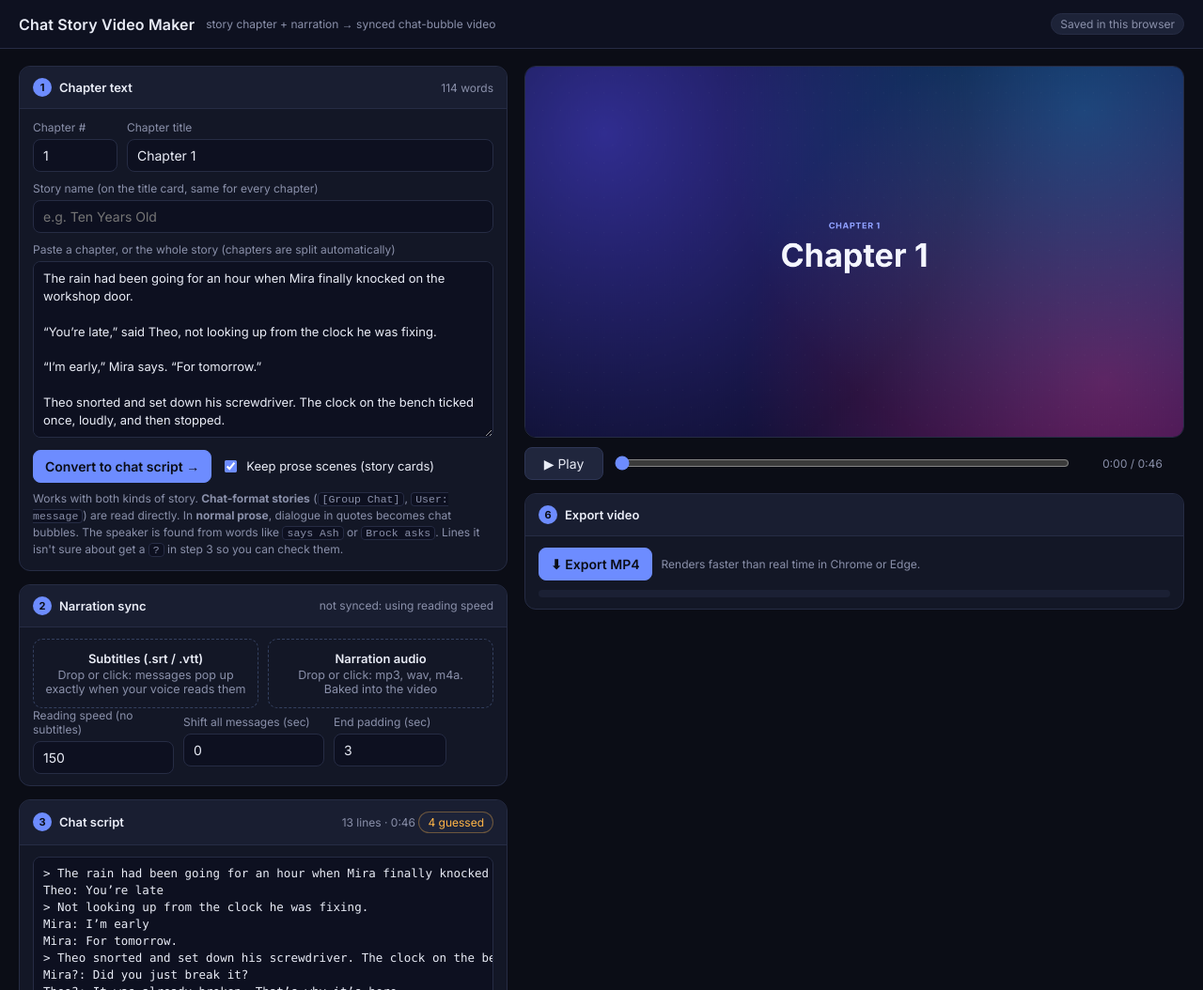
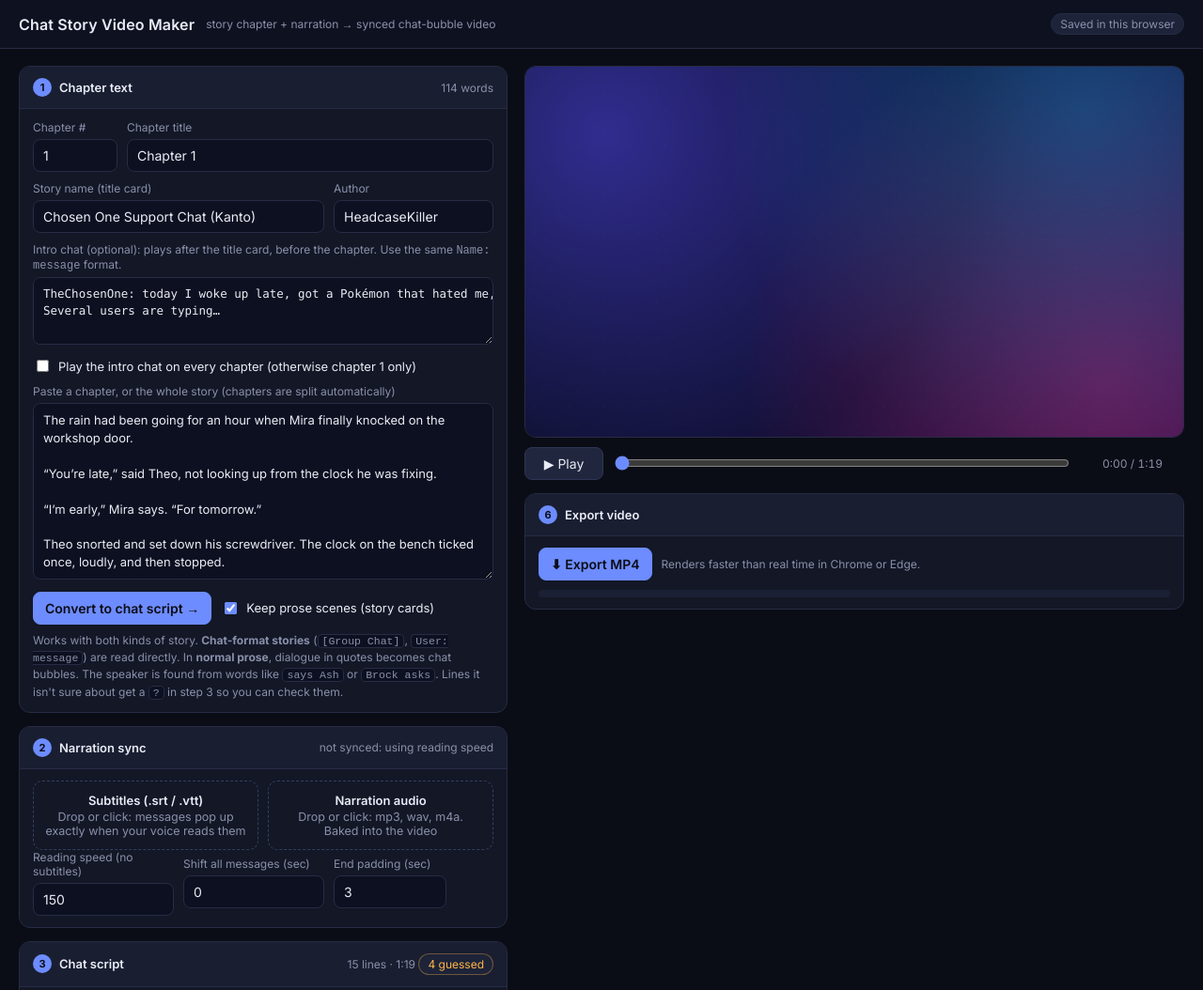
Before and after one commit to PC-60/CHAT-VIDEO-MAKER, a plain HTML site: page index.html in a window 1280 px wide. Shown: the top 1054 px of the page at 94% size. Drawn offline with Linux system fonts and the light colour scheme.

Commit message:
Enhance story input fields and options
Updated input fields for story and chapter details, including author and intro chat options.

```diff
--- a/index.html
+++ b/index.html
@@ -98,7 +98,15 @@ input[type=file]{display:none}
         <div style="width:90px"><label class="f">Chapter #</label><input type="number" id="chNum" min="1" value="1"></div>
         <div class="grow"><label class="f">Chapter title</label><input type="text" id="chTitle" value="Chapter 1"></div>
       </div>
-      <div class="row"><div class="grow"><label class="f">Story name (on the title card, same for every chapter)</label><input type="text" id="storyName" placeholder="e.g. Ten Years Old"></div></div>
+      <div class="row">
+        <div class="grow"><label class="f">Story name (title card)</label><input type="text" id="storyName" placeholder="e.g. Chosen One Support Chat (Kanto)"></div>
+        <div style="width:170px"><label class="f">Author</label><input type="text" id="author" placeholder="e.g. HeadcaseKiller"></div>
+      </div>
+      <div class="row"><div class="grow">
+        <label class="f">Intro chat (optional): plays after the title card, before the chapter. Use the same <code>Name: message</code> format.</label>
+        <textarea id="introMsg" rows="3" class="code" spellcheck="false" placeholder="TheChosenOne: today I woke up late…&#10;Several users are typing…"></textarea>
+      </div></div>
+      <div class="row"><label class="check"><input type="checkbox" id="introAll"> Play the intro chat on every chapter (otherwise chapter 1 only)</label></div>
       <div class="row" id="chapRow" style="display:none">
         <div class="grow"><label class="f">Chapters found in your story: pick one to convert</label><select id="chapSel"></select></div>
         <button class="btn" id="chapPrev" title="Previous chapter" style="align-self:flex-end">◀</button><button class="btn" id="chapNext" title="Next chapter" style="align-self:flex-end">▶</button>
@@ -176,7 +184,7 @@ input[type=file]{display:none}
         <label class="check"><input type="checkbox" id="optTyping" checked> Typing dots before messages</label>
         <label class="check"><input type="checkbox" id="optNames" checked> Show names</label>
         <label class="check"><input type="checkbox" id="optTime" checked> Timestamps</label>
-        <label class="check"><input type="checkbox" id="optIntro" checked> Title card (adds 3 s at the start)</label>
+        <label class="check"><input type="checkbox" id="optIntro" checked> Intro (title card + intro chat)</label>
       </div>
     </div>
   </div>
@@ -2390,7 +2398,7 @@ function layout(W,H){
     const cast=castFor(m.who);const right=isMe(m.who,m.chat);
     const prevB=i>0?MSGS[i-1]:null;const first=!(prevB&&prevB.kind==='b'&&prevB.who===m.who&&prevB.chat===m.chat);
     c.font=`400 ${fs}px ${FONT}`;const maxW=g.CW*(right?.68:.64)-px*2-(showTime?timeW*.15:0);const lines=wrap(c,m.text,maxW);const w=Math.max(...lines.map(l=>c.measureText(l).width))+px*2;
-    const nh=(!right&&first&&showNames)?nameH:0;
+    const nh=((!right||m.intro)&&first&&showNames)?nameH:0;
     return{m,lines,w,h:nh+lines.length*lh+py*2,nh,kind:'b',right,first,cast}});
   return{g,items,fs,lh,px,py,avR,gap:12*g.ui,gapTight:4*g.ui,typH:(lh+py*2),timeW}
 }
@@ -2424,8 +2432,8 @@ function drawFrame(ctx,t){
   if(!bgCache||bgCache.width!==W||bgCache.height!==H||bgCache._t!==CUR_THEME){bgCache=buildBg(W,H);bgCache._t=CUR_THEME}
   ctx.drawImage(bgCache,0,0);
   const tc=t-PRE;
-  const introA=PRE?1-ss(PRE-.7,PRE,t):0;
-  const chatA=PRE?ss(PRE-.7,PRE,t):1;
+  const introA=TITLE_DUR?1-ss(TITLE_DUR-.7,TITLE_DUR,t):0;
+  const chatA=TITLE_DUR?ss(TITLE_DUR-.7,TITLE_DUR,t):1;
   let dim=0,card=null,cardA=0;const n=lastIdx(tc);
   if(n>=0&&MSGS[n].kind==='p'){let s=n;while(s>0&&MSGS[s-1].kind==='p')s--;dim=ease((tc-MSGS[s].t)/.5);card=items[n];cardA=ease((tc-MSGS[n].t)/.4)}
   else if(n>0&&MSGS[n-1].kind==='p'){const k=1-ease((tc-MSGS[n].t)/.45);dim=k;card=items[n-1];cardA=k}
@@ -2443,14 +2451,22 @@ function drawProse(ctx,it,a,g,th){const{W,H,ui}=g;const fs=it.pfs,lh=fs*1.55,pad
   ctx.textAlign='left';ctx.textBaseline='alphabetic';ctx.fillStyle=th.title;ctx.font=`italic 400 ${fs}px ${SERIF}`;
   it.plines.forEach((l,k)=>ctx.fillText(l,x+pad,y+pad+top+lh*(k+.72)));ctx.restore()}
 function drawIntro(ctx,t,g,th,a){const{W,H,ui}=g;ctx.save();ctx.globalAlpha=a;
-  const k=ss(0,.9,t);const z=1+(1-k)*.04;ctx.translate(W/2,H/2);ctx.scale(z,z);ctx.translate(-W/2,-H/2);
-  const n=String($('chNum').value||'');const title=$('chTitle').value||'';const story=$('storyName').value||'';
+  const k=ss(0,1.2,t);const z=1+(1-k)*.035;ctx.translate(W/2,H/2);ctx.scale(z,z);ctx.translate(-W/2,-H/2);
+  const story=$('storyName').value.trim(),author=$('author').value.trim(),n=String($('chNum').value||''),ct=$('chTitle').value.trim();
+  let main=story||ct||'Chapter '+n,paren='';const pm=main.match(/^(.*?)\s*(\([^)]*\))\s*$/);if(pm&&pm[1]){main=pm[1];paren=pm[2].slice(1,-1)}
+  const chapTitle=story&&ct&&!/^chapter\s*\d+$/i.test(ct)?ct:'';
+  const sp=s=>s.split('').join(String.fromCharCode(8202));
   ctx.textAlign='center';ctx.textBaseline='middle';
-  if(story){ctx.fillStyle=th.sub;ctx.font=`500 ${18*ui}px ${FONT}`;ctx.fillText(story.toUpperCase().split('').join(String.fromCharCode(8202)),W/2,H/2-92*ui)}
-  ctx.fillStyle=th.accent;ctx.font=`700 ${16*ui}px ${FONT}`;ctx.fillText(`CHAPTER ${n}`.split('').join(String.fromCharCode(8202)),W/2,H/2-48*ui);
-  ctx.fillStyle=th.title;ctx.font=`700 ${Math.min(60*ui,(g.land?60:48)*ui)}px ${FONT}`;const tl=wrap(ctx,title,W*.8);tl.slice(0,2).forEach((l,i)=>ctx.fillText(l,W/2,H/2+(i-(tl.length>1?.5:0))*64*ui+10*ui));
-  const lw=ss(.3,1.3,t)*120*ui;ctx.fillStyle=th.accent;rrect(ctx,W/2-lw/2,H/2+(tl.length>1?84:58)*ui,lw,3*ui,2*ui);ctx.fill();
-  ctx.restore();ctx.textAlign='left'}
+  const tfs=(g.land?62:54)*ui;ctx.font=`800 ${tfs}px ${FONT}`;const tl=wrap(ctx,main,W*.82).slice(0,3);
+  const parts=[];if(story)parts.push({h:20*ui,draw:(y)=>{ctx.fillStyle=th.accent;ctx.font=`700 ${15*ui}px ${FONT}`;ctx.fillText(sp(`CHAPTER ${n}`),W/2,y)}},{h:26*ui});
+  tl.forEach(l=>parts.push({h:tfs*1.12,draw:(y)=>{ctx.fillStyle=th.title;ctx.font=`800 ${tfs}px ${FONT}`;ctx.fillText(l,W/2,y)}}));
+  if(paren)parts.push({h:8*ui},{h:34*ui,draw:(y)=>{ctx.fillStyle=th.accent;ctx.font=`italic 500 ${26*ui}px ${SERIF}`;ctx.fillText(paren,W/2,y)}});
+  if(author)parts.push({h:14*ui},{h:26*ui,draw:(y)=>{ctx.fillStyle=th.sub;ctx.font=`500 ${19*ui}px ${FONT}`;ctx.fillText('by '+author,W/2,y)}});
+  parts.push({h:26*ui},{h:4*ui,draw:(y,e)=>{const lw=e*130*ui;ctx.fillStyle=th.accent;rrect(ctx,W/2-lw/2,y-1.5*ui,lw,3*ui,2*ui);ctx.fill()}});
+  if(chapTitle)parts.push({h:26*ui},{h:32*ui,draw:(y)=>{ctx.fillStyle=th.title;ctx.font=`600 ${24*ui}px ${FONT}`;ctx.fillText(chapTitle,W/2,y)}});
+  const tot=parts.reduce((s,p)=>s+p.h,0);let y=H/2-tot/2,d=0;
+  parts.forEach(p=>{if(p.draw){const e=ss(d,d+.55,t);ctx.save();ctx.globalAlpha*=e;ctx.translate(0,(1-e)*14*ui);p.draw(y+p.h/2,e);ctx.restore();d+=.16}y+=p.h});
+  ctx.restore();ctx.textAlign='left';ctx.textBaseline='alphabetic'}
 function drawChat(ctx,tc,g,items,th){
   const{W,H,ui,CW,cx}=g;const{gap,gapTight,typH}=L;
   const panelX=cx-16*ui,panelW=CW+32*ui,pTop=g.top,pBot=g.bottom;
@@ -2458,7 +2474,7 @@ function drawChat(ctx,tc,g,items,th){
     ctx.strokeStyle=th.border;ctx.lineWidth=1*ui;rrect(ctx,panelX+.5,pTop+.5,panelW-1,pBot-pTop-1,26*ui);ctx.stroke()}
   const n=lastIdx(tc);
   const cur=n>=0?MSGS[n].chat:(MSGS[0]?MSGS[0].chat:'');
-  let secT=-1e9;for(let i=n;i>=0;i--){if(MSGS[i].kind==='c'){secT=MSGS[i].t;break}}
+  let secT=-1e9;for(let i=n;i>=0;i--){if(MSGS[i].kind==='c'){if(!(i>0&&MSGS[i-1].chat===MSGS[i].chat))secT=MSGS[i].t;break}}
   const fin=clamp((tc-secT)/.45);
   ctx.save();rrect(ctx,panelX,pTop,panelW,pBot-pTop,26*ui);ctx.clip();
   // header
@@ -2526,7 +2542,7 @@ function drawItem(ctx,it,y,e,eb,th,lastOfRun){const{g,fs,lh,px,py,avR}=L;const u
     it.lines.forEach((l,k)=>ctx.fillText(l,g.cx+g.CW/2,y+py+lh*.9*(k+.78)));ctx.restore();return}
   const c=it.cast;const bh=it.h-it.nh;const by=y+it.nh;
   const x=it.right?g.cx+g.CW-it.w:g.cx+avR*2+12*ui;
-  if(it.nh){ctx.fillStyle=c.color;ctx.font=`600 ${14.5*g.u}px ${FONT}`;ctx.fillText(it.m.who,x+6*ui,y+it.nh-7*ui)}
+  if(it.nh){ctx.fillStyle=c.color;ctx.font=`600 ${14.5*g.u}px ${FONT}`;if(it.right){ctx.textAlign='right';ctx.fillText(it.m.who,x+it.w-6*ui,y+it.nh-7*ui);ctx.textAlign='left'}else ctx.fillText(it.m.who,x+6*ui,y+it.nh-7*ui)}
   if(!it.right&&it.first)drawAvatar(ctx,g.cx+avR,by+avR,avR,c,th,false);
   const sc=.86+.14*eb;const ox=it.right?x+it.w:x,oy=by+bh;
   ctx.translate(ox,oy);ctx.scale(sc,sc);ctx.translate(-ox,-oy);ctx.translate((1-e)*(it.right?18:-18)*ui,0);
@@ -2570,7 +2586,20 @@ $('playBtn').addEventListener('click',()=>{if(T>=duration-.05)T=0;playing=!playi
 /* ================= wiring ================= */
 function updateWordCount(){const n=($('story').value.match(/\S+/g)||[]).length;$('wordCount').textContent=n?`${n.toLocaleString()} words`:''}
 let scriptTimer=null;
-function onScript(){MSGS=parseScript($('script').value);computeTimes(MSGS);renderCast();relayout();
+let TITLE_DUR=0;
+function introChatName(){const s=$('storyName').value.trim();return s.replace(/\s*\([^)]*\)\s*$/,'')||$('chTitle').value||'Chat'}
+function buildIntro(){
+  TITLE_DUR=$('optIntro').checked?3.6:0;if(!TITLE_DUR)return{msgs:[],dur:0};
+  const src=$('introMsg').value.trim();const ch=parseInt($('chNum').value)||1;
+  if(!src||(!$('introAll').checked&&ch!==1))return{msgs:[],dur:0};
+  const im=parseScript(convertChat(src,true)).filter(m=>m.kind!=='c');if(!im.length)return{msgs:[],dur:0};
+  const chat=introChatName();let tt=1.3;const wpm=Math.max(120,parseFloat($('wpm').value)||150)*1.3;
+  im.forEach(m=>{m.chat=chat;m.ln=-1;m.intro=true;m.t=tt;const w=(m.text.match(/\S+/g)||[]).length;tt+=m.kind==='t'?0:Math.max(2.2,w/wpm*60)+.5});
+  const last=im[im.length-1];const dur=tt+(last.kind==='t'?2.6:.8);
+  im.forEach(m=>{m.t-=dur});return{msgs:im,dur};
+}
+function onScript(){MSGS=parseScript($('script').value);computeTimes(MSGS);
+  const intro=buildIntro();MSGS=intro.msgs.concat(MSGS);PRE=TITLE_DUR+intro.dur;renderCast();relayout();
   const unsure=MSGS.filter(m=>m.unsure).length;$('unsure').style.display=unsure?'':'none';$('unsure').textContent=`${unsure} guessed`;
   $('msgCount').textContent=`${MSGS.length} lines · ${fmt(duration)}`;
   $('syncState').textContent=CUES?`synced to subtitles · ${alignInfo}`:(audioDur?`audio only: ${alignInfo}`:'not synced: using reading speed');
@@ -2606,8 +2635,10 @@ $('convertBtn').addEventListener('click',()=>{if(!chapterText()){toast('Paste a
 let replaceArmed=0;function confirmReplace(){if(Date.now()-replaceArmed<4000)return true;replaceArmed=Date.now();toast('Click Convert again to replace the current script');return false}
 ['wpm','offset','endPad'].forEach(id=>$(id).addEventListener('input',onScript));
 ['tsize','optNames','optTime'].forEach(id=>$(id).addEventListener('change',()=>{relayout();saveLook()}));
-$('optIntro').addEventListener('change',()=>{PRE=$('optIntro').checked?3:0;relayout();saveLook()});
-$('storyName').addEventListener('input',()=>store.set('storyName',$('storyName').value));
+$('optIntro').addEventListener('change',()=>{onScript();saveLook()});
+let introTimer=null;function saveIntro(){store.set('storyName',$('storyName').value);store.set('author',$('author').value);store.set('introMsg',$('introMsg').value);store.set('introAll',$('introAll').checked)}
+['storyName','author','introMsg'].forEach(id=>$(id).addEventListener('input',()=>{clearTimeout(introTimer);introTimer=setTimeout(()=>{saveIntro();onScript()},300)}));
+$('introAll').addEventListener('change',()=>{saveIntro();onScript()});
 $('meSel').addEventListener('change',()=>{ME_MODE=$('meSel').value;store.set('meMode',ME_MODE);renderCast();relayout()});
 function buildSwatches(){const box=$('themes');box.innerHTML='';Object.entries(THEMES).forEach(([k,th])=>{const b=document.createElement('button');b.className='sw'+(k===CUR_THEME?' on':'');b.type='button';
   const c=document.createElement('canvas');c.width=192;c.height=108;const x=c.getContext('2d');const save=CUR_THEME;CUR_THEME=k;x.drawImage(buildBg(192,108),0,0);CUR_THEME=save;
@@ -2618,7 +2649,7 @@ function buildSwatches(){const box=$('themes');box.innerHTML='';Object.entries(T
   b.addEventListener('click',()=>{CUR_THEME=k;bgCache=null;[...box.children].forEach(x=>x.classList.remove('on'));b.classList.add('on');relayout();saveLook()});box.appendChild(b)})}
 ['optTyping','popVol','optNarr'].forEach(id=>$(id).addEventListener('change',saveLook));
 $('res').addEventListener('change',()=>{RES=$('res').value.split('x').map(Number);setPreviewSize();relayout();saveLook()});
-$('chTitle').addEventListener('input',saveDraft);$('chNum').addEventListener('input',()=>{const v=$('chNum').value;if(/^Chapter \d*$/.test($('chTitle').value))$('chTitle').value='Chapter '+v;saveDraft()});
+$('chTitle').addEventListener('input',saveDraft);$('chNum').addEventListener('input',()=>{const v=$('chNum').value;if(/^Chapter \d*$/.test($('chTitle').value))$('chTitle').value='Chapter '+v;saveDraft();onScript()});
 function saveLook(){store.set('look',{res:$('res').value,theme:CUR_THEME,time:$('optTime').checked,intro:$('optIntro').checked,tsize:$('tsize').value,popVol:$('popVol').value,typing:$('optTyping').checked,names:$('optNames').checked,narr:$('optNarr').checked,wpm:$('wpm').value})}
 $('nextUnsure').addEventListener('click',()=>{const ta=$('script');const lines=ta.value.split('\n');const curLn=ta.value.slice(0,ta.selectionEnd).split('\n').length;
   let found=-1;for(let k=0;k<lines.length;k++){const i=(curLn+k)%lines.length;if(/^\s*(?:\[[^\]]*\]\s*)?[^:>#]{1,40}\?:/.test(lines[i])){found=i;break}}
@@ -2710,7 +2741,9 @@ $('cancelBtn').addEventListener('click',()=>{cancelExport=true});
 /* ================= init ================= */
 const look=store.get('look',null);
 if(look){$('res').value=look.res||'1920x1080';CUR_THEME=THEMES[look.theme]?look.theme:'midnight';$('optTime').checked=look.time!==false;$('optIntro').checked=look.intro!==false;$('tsize').value=look.tsize||'1';$('popVol').value=look.popVol??'0.5';$('optTyping').checked=look.typing!==false;$('optNames').checked=look.names!==false;$('optNarr').checked=look.narr!==false;$('wpm').value=look.wpm||150}
-RES=$('res').value.split('x').map(Number);setPreviewSize();PRE=$('optIntro').checked?3:0;$('storyName').value=store.get('storyName','');buildSwatches();
+RES=$('res').value.split('x').map(Number);setPreviewSize();$('storyName').value=store.get('storyName','Chosen One Support Chat (Kanto)');$('author').value=store.get('author','HeadcaseKiller');
+$('introMsg').value=store.get('introMsg','TheChosenOne: today I woke up late, got a Pokémon that hated me, got a phone from mew, found out I’m the chosen one, whatever that means, got attacked by a whole flock of spearow, earned my starters respect, maybe, fell in a river with my injured starter, got fished out by an angry girl, stole a bike, rode to the nearest town, got stopped by police, escorted to a center, which was quickly attacked by team rocket, and played a part in blowing up that center, how was everybody else’s day?\nSeveral users are typing…');
+$('introAll').checked=!!store.get('introAll',false);buildSwatches();
 const DEMO=`The rain had been going for an hour when Mira finally knocked on the workshop door.
 
 “You’re late,” said Theo, not looking up from the clock he was fixing.
```
